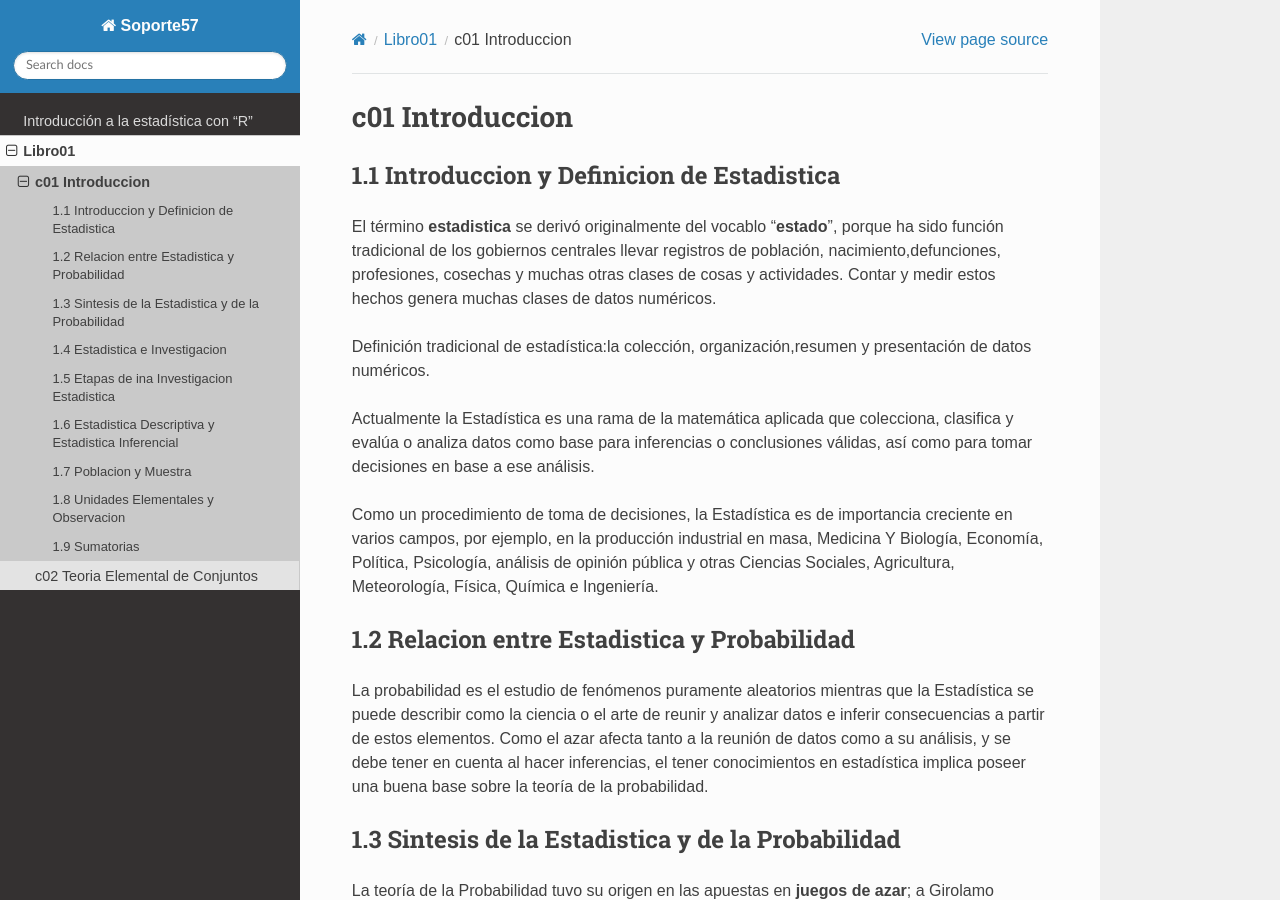
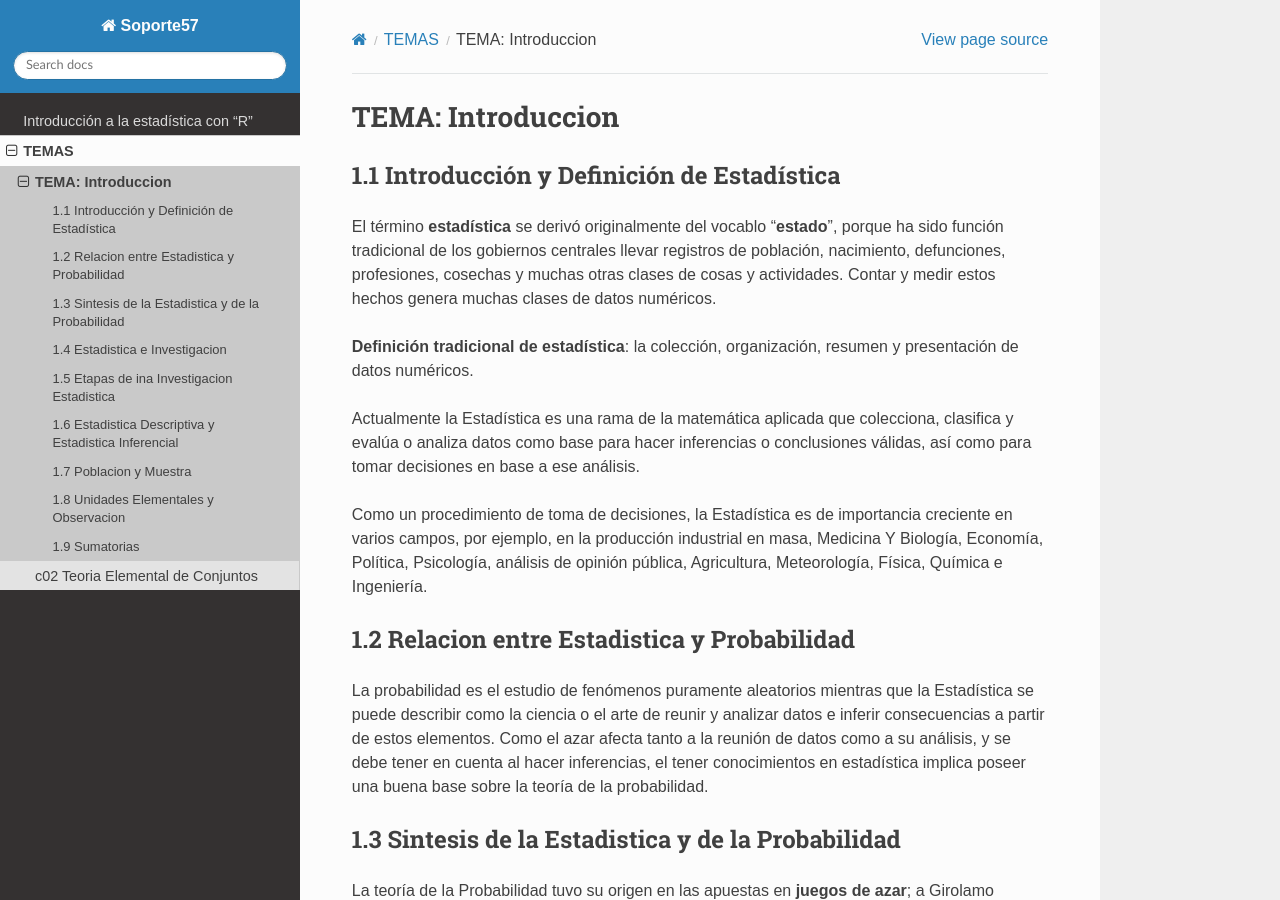
Before and after one commit to matecom57/cursofree, a Sphinx documentation site: the page built from docs/source/Probabilidad_Estadistica_Marques/c01_Introduccion.rst, in a window 1280 px wide and 900 px high. Built offline with Sphinx 7.4.7 and the Read the Docs theme 3.1.0, drawn with Linux system fonts in a browser that asks for light colours.

```diff
--- a/docs/source/Probabilidad_Estadistica_Marques/c01_Introduccion.rst
+++ b/docs/source/Probabilidad_Estadistica_Marques/c01_Introduccion.rst
@@ -1,16 +1,21 @@
-c01 Introduccion
+TEMA:  Introduccion
 ================
 
-1.1 Introduccion y Definicion de Estadistica
+1.1 Introducción y Definición de Estadística
 --------------------------------------------
 
-El término **estadistica** se derivó originalmente del vocablo "**estado**", porque ha sido función tradicional de los gobiernos centrales llevar registros de población, nacimiento,defunciones, profesiones, cosechas y muchas otras clases de cosas y actividades. Contar y medir estos hechos genera muchas clases de datos numéricos.
+El término **estadística** se derivó originalmente del vocablo "**estado**", porque ha sido función tradicional de los
+gobiernos centrales llevar registros de población, nacimiento, defunciones, profesiones, cosechas y muchas otras
+clases de cosas y actividades. Contar y medir estos hechos genera muchas clases de datos numéricos.
 
-Definición tradicional de estadística:la colección, organización,resumen y presentación de datos numéricos.
+**Definición tradicional de estadística**: la colección, organización, resumen y presentación de datos numéricos.
 
-Actualmente la Estadística es una rama de la matemática aplicada que colecciona, clasifica y evalúa o analiza datos como base para inferencias o conclusiones válidas, así como para tomar decisiones en base a ese análisis.
+Actualmente la Estadística es una rama de la matemática aplicada que colecciona, clasifica y evalúa o analiza datos
+como base para hacer inferencias o conclusiones válidas, así como para tomar decisiones en base a ese análisis.
 
-Como un procedimiento de toma de decisiones, la Estadística es de importancia creciente en varios campos, por ejemplo, en la producción industrial en masa, Medicina Y Biología, Economía, Política, Psicología, análisis de opinión pública y otras Ciencias Sociales, Agricultura, Meteorología, Física, Química e Ingeniería.
+Como un procedimiento de toma de decisiones, la Estadística es de importancia creciente en varios campos,
+por ejemplo, en la producción industrial en masa, Medicina Y Biología, Economía, Política, Psicología,
+análisis de opinión pública, Agricultura, Meteorología, Física, Química e Ingeniería.
 
 1.2 Relacion entre Estadistica y Probabilidad
 ---------------------------------------------
--- a/docs/source/Probabilidad_Estadistica_Marques/libro01.rst
+++ b/docs/source/Probabilidad_Estadistica_Marques/libro01.rst
@@ -1,4 +1,4 @@
-Libro01
+TEMAS
 =======
 
 .. toctree::
```
